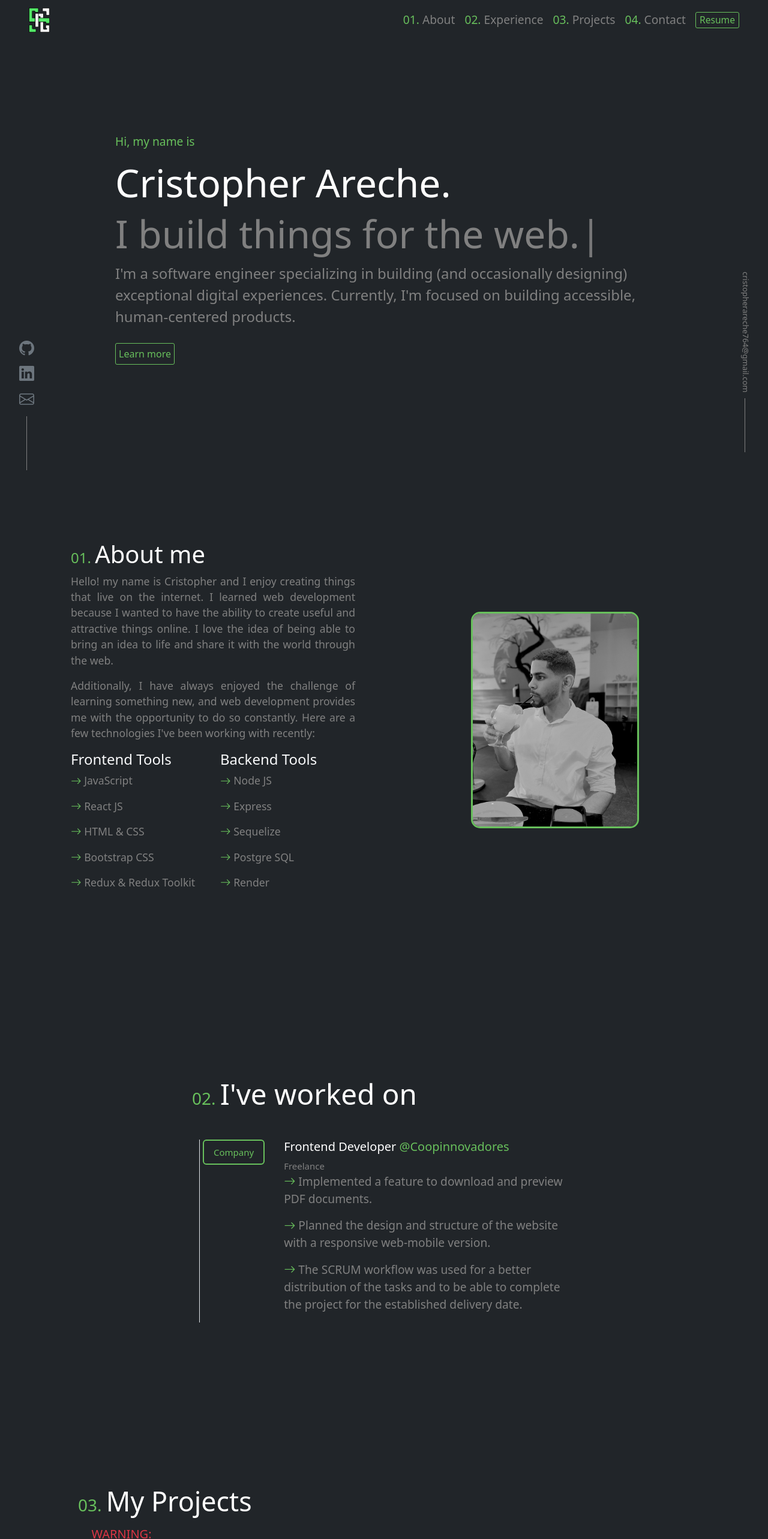
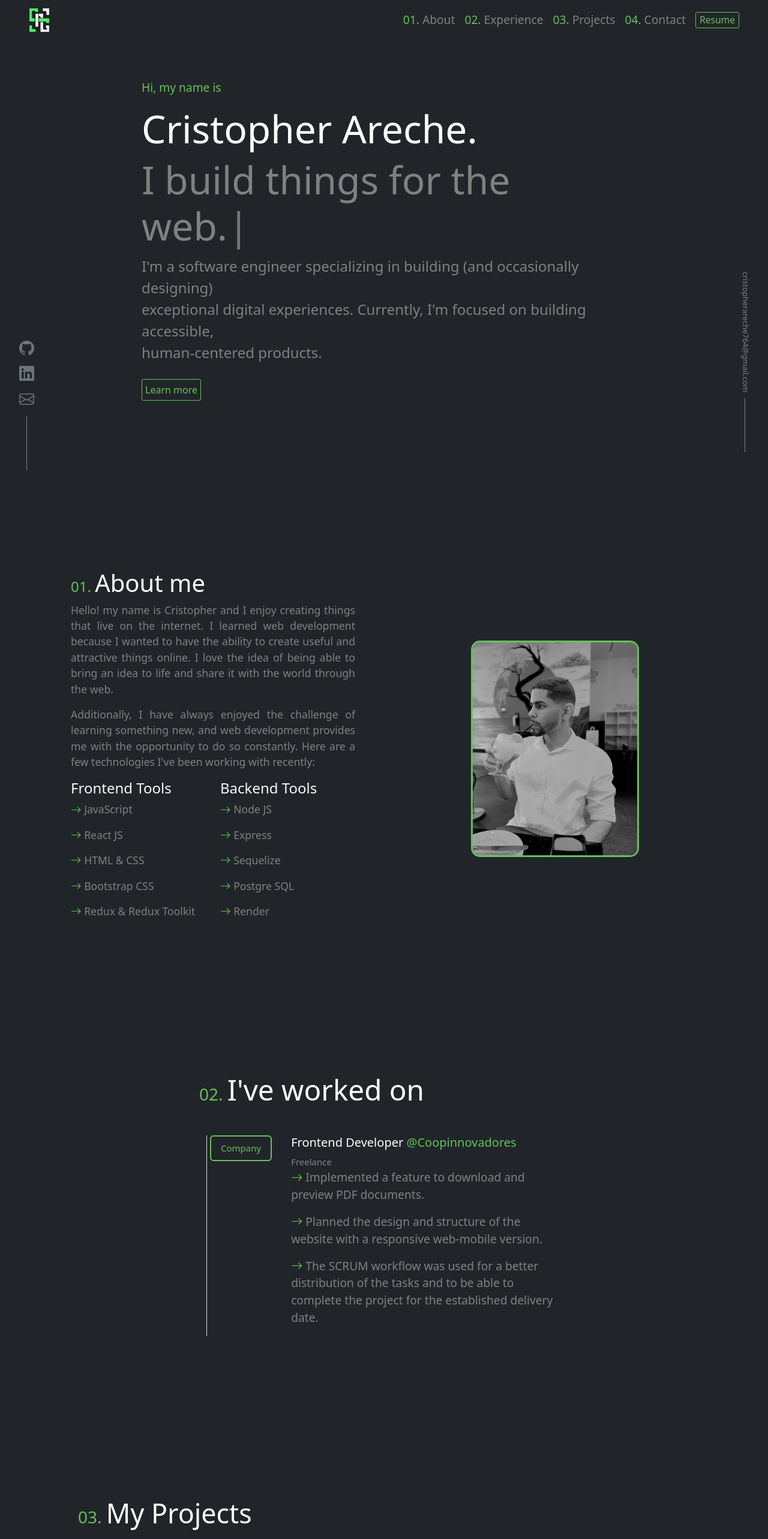
Before and after one commit to CristopherAreche/portfolio_website, a React (Create React App) app: page / in a window 1280 px wide. Shown: the top 2566 px of the page at 60% size. Built offline with nearby package versions, Linux system fonts and the light colour scheme; what @react-pdf/renderer would draw is missing.

Commit message:
resposiveness added

```diff
--- a/package.json
+++ b/package.json
@@ -15,6 +15,7 @@
     "gh-pages": "^5.0.0",
     "pspdfkit": "^2023.1.1",
     "react": "^18.2.0",
+    "react-bootstrap": "^2.7.2",
     "react-dom": "^18.2.0",
     "react-scripts": "5.0.1",
     "typewriter-effect": "^2.19.0",
--- a/src/components/About/About.css
+++ b/src/components/About/About.css
@@ -3,6 +3,8 @@
   --gray: gray;
 }
 #about {
+  min-height: 100vh;
+  padding-top: 6em;
 }
 .about_text h3 {
   color: white;
--- a/src/components/About/About.jsx
+++ b/src/components/About/About.jsx
@@ -11,7 +11,7 @@ const About = () => {
   return (
     <div
       id="about"
-      className="about bg-dark w-100 d-flex  flex-column align-items-center justify-content-center w-100 vh-100 bg-dark"
+      className="about bg-dark w-100 d-flex  flex-column align-items-center justify-content-center w-100  bg-dark"
     >
       <div className="container">
         <div className="row wrapper">
--- a/src/components/Contact/Contact.css
+++ b/src/components/Contact/Contact.css
@@ -14,6 +14,8 @@
   color: var(--gray);
   font-size: 1.8em;
   padding: 1.5em 0 1.5em 0;
+  width: 80%;
+  text-align: center;
 }
 .contact button {
   border: 1px solid var(--green);
--- a/src/components/Contact/Contact.jsx
+++ b/src/components/Contact/Contact.jsx
@@ -7,7 +7,6 @@ const Contact = () => {
       id="contact"
       className="contact w-100 vh-100 bg-dark d-flex flex-column justify-content-center align-items-center"
     >
-      <div className="w-50 text-center">
       <p className="what">
         <span>04. </span>
         <span id="whatsnext">What is next?</span>
@@ -29,7 +28,6 @@ const Contact = () => {
         </a>
       </button>
     </div>
-    </div>
   );
 };
 
--- a/src/components/Experience/Experience.css
+++ b/src/components/Experience/Experience.css
@@ -1,6 +1,10 @@
 :root {
   --green: rgb(104, 192, 92);
   --gray: gray;
+}
+#experience {
+  min-height: 100vh;
+  padding-top: 1em;
 }
 #exp {
   color: white;
@@ -43,3 +47,11 @@
 .nav button {
   margin-left: 5px;
 }
+@media only screen and (max-width: 768px) {
+  #container {
+    min-width: 90vw;
+  }
+  #v-pills-tab {
+    display: none;
+  }
+}
--- a/src/components/Experience/Experience.jsx
+++ b/src/components/Experience/Experience.jsx
@@ -6,9 +6,9 @@ const Experience = () => {
   return (
     <div
       id="experience"
-      className="experience d-flex  flex-column align-items-center justify-content-center w-100 vh-100 bg-dark"
+      className="experience d-flex  flex-column align-items-center justify-content-center w-100 bg-dark"
     >
-      <div className="w-50 text-white">
+      <div className="container w-50 text-white" id="container">
         <h3>
           <span>02. </span>
           <span id="exp">I've worked on</span>
--- a/src/components/Home/Home.css
+++ b/src/components/Home/Home.css
@@ -3,11 +3,14 @@
   --gray: gray;
 }
 #home {
-  max-width: 100%;
+  display: flex;
+  align-items: center;
+  min-height: 100vh;
+  width: 100%;
   padding-top: 4.5em;
 }
 #main {
-  padding-left: 12em;
+  width: 65%;
 }
 #LearMoreButton {
   text-decoration: none;
@@ -56,11 +59,6 @@
   background-color: var(--gray);
 }
 
-main {
-  margin-left: 120px;
-  padding-top: 150px;
-}
-
 main h1 {
   font-size: 4vw;
 }
@@ -97,9 +95,12 @@ main button:hover {
   .email-container {
     display: none;
   }
-
-  main {
-    margin-left: 30px;
-    margin-right: 30px;
+  #main {
+    height: 90vh;
+    width: 80%;
+    padding-top: 4.5em;
+  }
+  #home {
+    background-color: blue;
   }
 }
--- a/src/components/Home/Home.jsx
+++ b/src/components/Home/Home.jsx
@@ -5,7 +5,7 @@ import Typewriter from "typewriter-effect";
 
 const Home = () => {
   return (
-    <div className="home bg-dark w-100 vh-100" id="home">
+    <div className="home bg-dark w-100 py-1" id="home">
       <div className="icons-container">
         <ul className="icons text-white">
           <li>
@@ -49,7 +49,7 @@ const Home = () => {
       <div className="email-container">
         <p>cristopherareche764@gmail.com</p>
       </div>
-      <main className="container-fluid" id="main">
+      <main className="container" id="main">
         <p className="hi_name" style={{ fontSize: "1.2em" }}>
           Hi, my name is
         </p>
--- a/src/components/Projects/Projects.css
+++ b/src/components/Projects/Projects.css
@@ -1,6 +1,10 @@
 :root {
   --green: rgb(104, 192, 92);
   --gray: gray;
+}
+#projects {
+  min-height: 100vh;
+  padding-top: 2.5em;
 }
 
 .projects h3 span {
@@ -49,7 +53,8 @@
 
 .warning {
   padding-top: 0.5em;
-  padding-left: 4.4em;
+  width: 80%;
+  align-self: center;
 }
 .warning p {
   font-size: 1em;
--- a/src/components/Projects/Projects.jsx
+++ b/src/components/Projects/Projects.jsx
@@ -13,14 +13,14 @@ const Projects = () => {
   return (
     <div
       id="projects"
-      className=" projects bg-dark w-100 projects d-flex  flex-column align-items-center justify-content-center w-100 vh-100 bg-dark"
+      className=" projects bg-dark w-100 projects d-flex  flex-column align-items-center justify-content-center w-100 bg-dark"
     >
       <div className="container">
         <h3 className="px-5 pt-5 text-white">
           <span>03. </span>
           <span id="myProject">My Projects</span>
         </h3>
-        <div className="warning">
+        <div className=" container warning">
           <h5 className="text-danger"> WARNING:</h5>
           <p>
             <br></br>
```
Also changed, not shown: 1 other file (tests, documents, lock files or other folders). Lines whose indentation alone changed are shown as unchanged.
